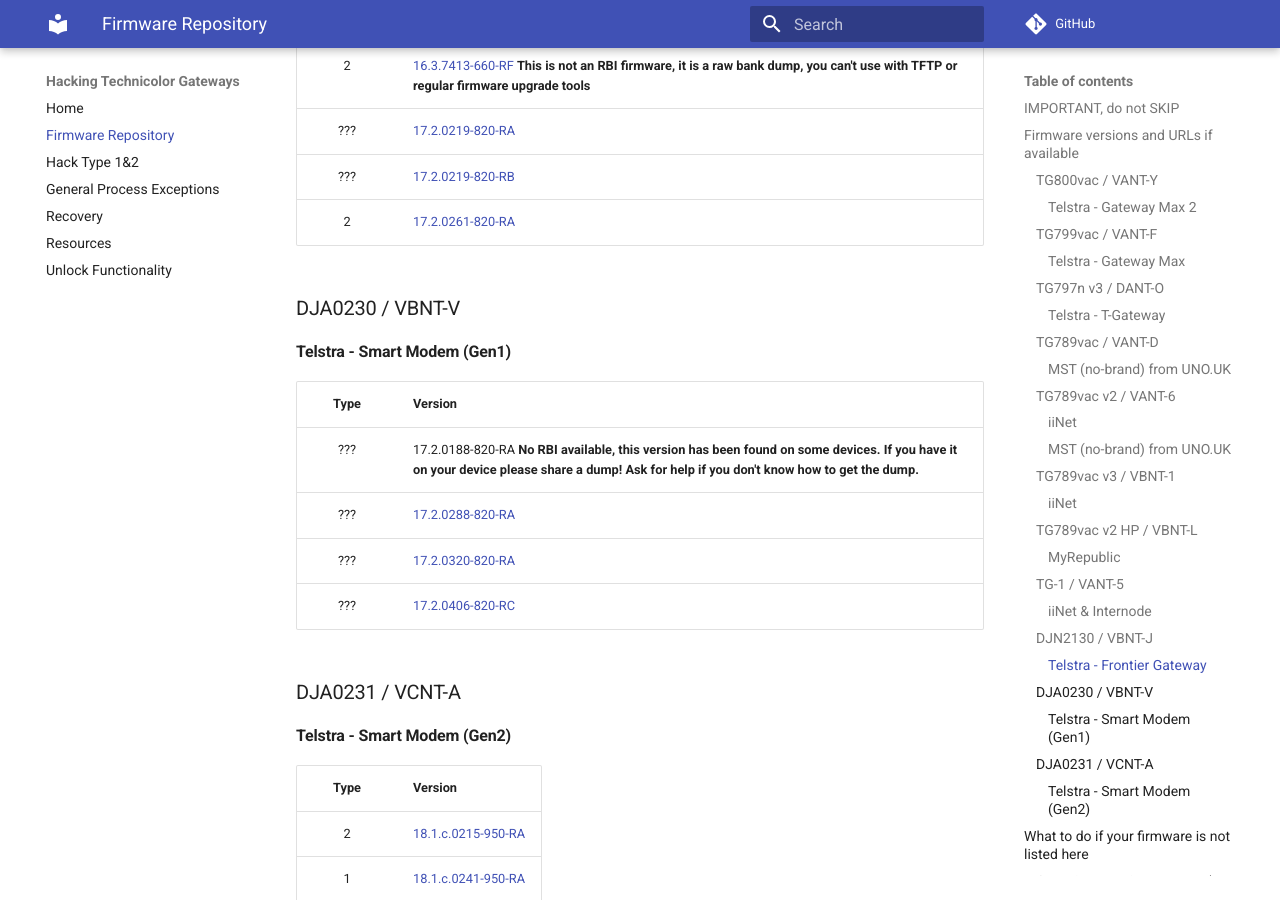
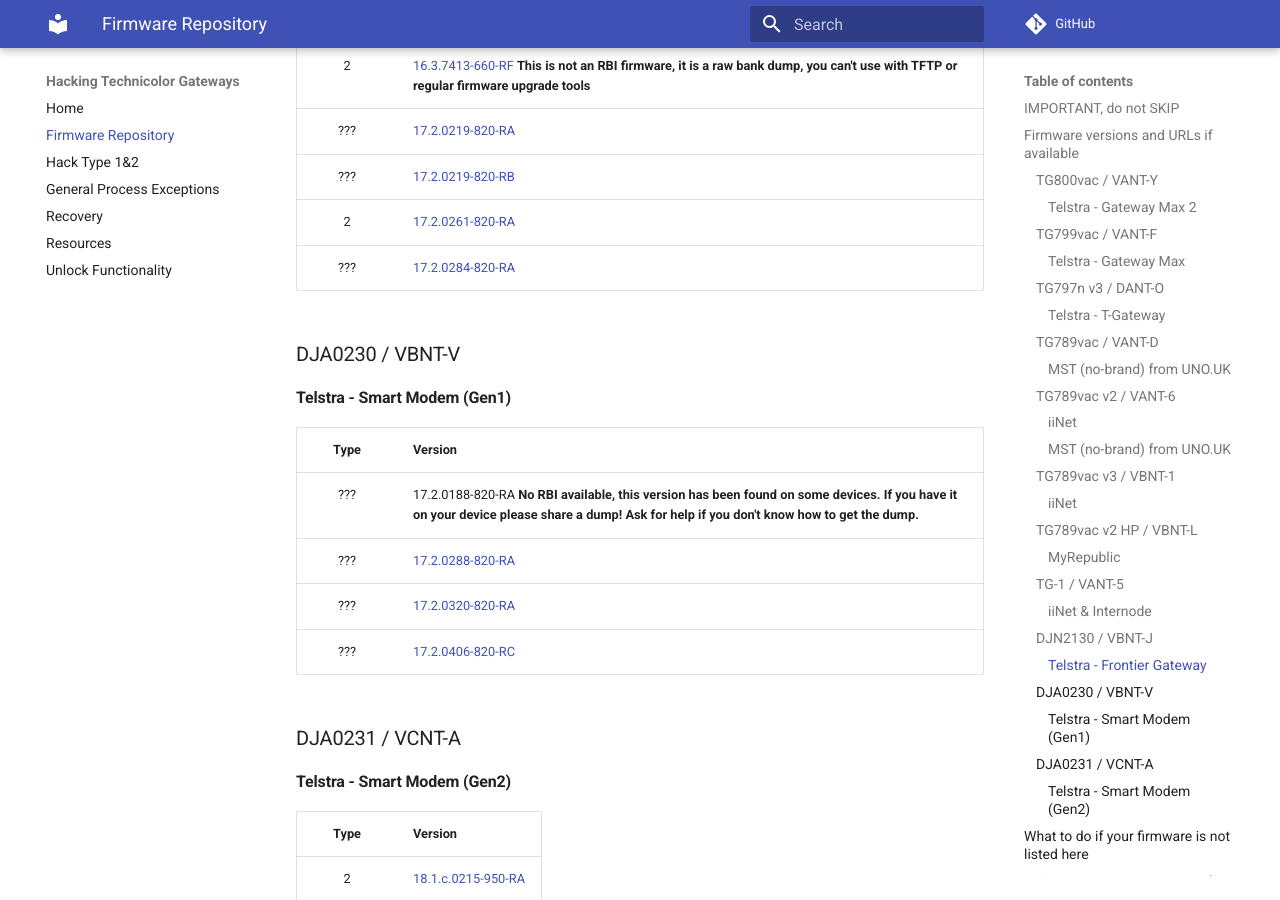
Before and after one commit to hack-technicolor/hack-technicolor, an MkDocs documentation site: the page built from docs/Firmware Repository.md, in a window 1280 px wide and 900 px high, scrolled down 4428 px. Built offline with MkDocs 1.6.1 and Material for MkDocs 9.7.7, drawn with Linux system fonts in a browser that asks for light colours; comment, search, counter and statistics services are not loaded.

Commit message:
vbnt-j: add link for 17.2.0284-820-RA

```diff
--- a/docs/Firmware Repository.md
+++ b/docs/Firmware Repository.md
@@ -134,6 +134,7 @@
 | ???    | [17.2.0219-820-RA](http://fwstore.bdms.telstra.net/Technicolor_vbnt-j_CRF752/vbnt-j_CRF752-17.2.0219-820-RA.rbi) |
 | ???    | [17.2.0219-820-RB](http://fwstore.bdms.telstra.net/Technicolor_vbnt-j_CRF778-17.2.0219-820-RB/vbnt-j_CRF778-17.2.0219-820-RB.rbi) |
 | 2      | [17.2.0261-820-RA](http://fwstore.bdms.telstra.net/Technicolor_vbnt-j_CRF847-17.2.0261-820-RA/vbnt-j_CRF847-17.2.0261-820-RA.rbi) |
+| ???    | [17.2.0284-820-RA](http://fwstore.bdms.telstra.net/Technicolor_vbnt-j_CRF913-17.2.0284-820-RA/vbnt-j_CRF913-17.2.0284-820-RA.rbi) |
 
 ### DJA0230 / VBNT-V
 
```
